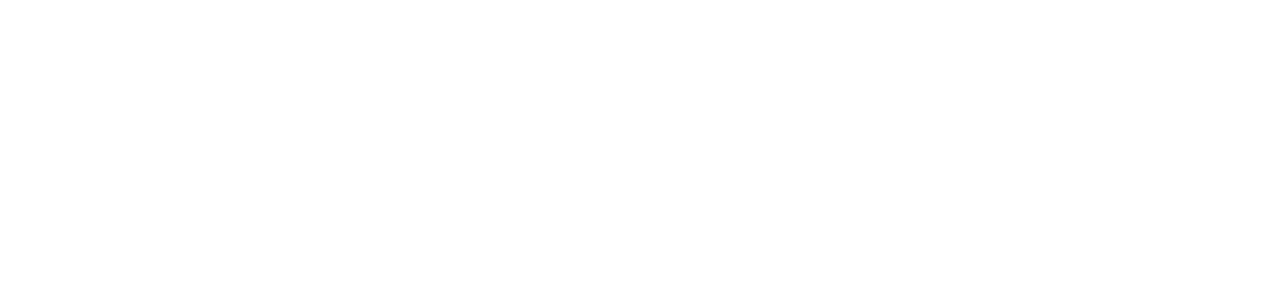
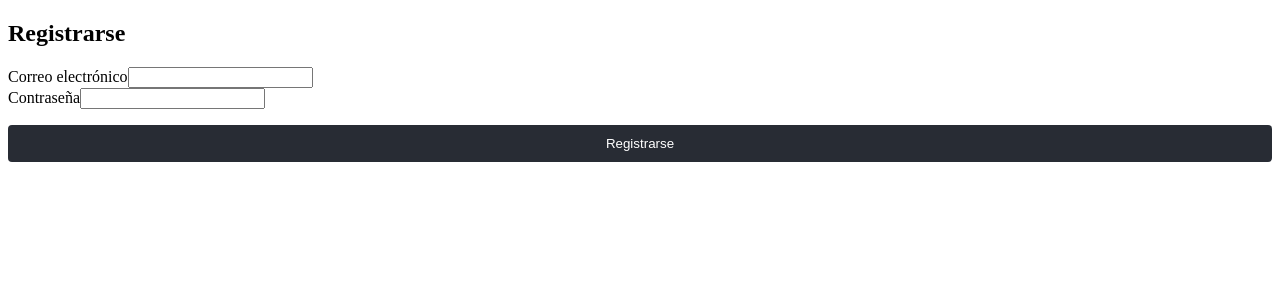
Before and after one commit to LuisAxelMarinGarcia/FrontVitePrueba, a React (Vite) app: page /register in a window 1280 px wide. Before the commit this address had no page. Shown: the top 300 px of the page. Built offline with nearby package versions, Linux system fonts and the light colour scheme.

Commit message:
conexion exitosa

```diff
--- a/src/App.jsx
+++ b/src/App.jsx
@@ -12,7 +12,7 @@
           <a href="#inicio">Inicio</a>
           <a href="#caracteristicas">Características</a>
           <a href="#contacto">Contacto</a>
-          <Link to="/login">Iniciar Sesión</Link> {/* Usa Link en lugar de <a> */}
+          <Link to="/login">Iniciar Sesión</Link>
 </nav>
       </header>
       <main>
--- a/src/Login.jsx
+++ b/src/Login.jsx
@@ -1,6 +1,7 @@
 import React, { useState } from 'react';
 import axios from 'axios';
 import './login.css';
+import { Link } from 'react-router-dom';
 
 const Login = () => {
   const [email, setEmail] = useState('');
@@ -9,12 +10,14 @@
 
   const handleSubmit = async (event) => {
     event.preventDefault();
+    console.log('Enviando:', { email, password });
     try {
       const response = await axios.post('http://localhost:33060/login', {
         email: email,
         password: password
       });
       console.log('Respuesta del servidor:', response.data.message);
+      window.location.href = '/';
     } catch (err) {
       setError(err.response ? err.response.data.message : 'Error en el servidor');
     }
@@ -46,7 +49,7 @@
           {error && <p className="error">{error}</p>}
           <button type="submit">Iniciar Sesión</button>
         </form>
-        <p>¿No tienes una cuenta? Regístrate</p>
+        <Link to="/register">Registrate</Link>
       </div>
     </div>
   );
--- /dev/null
+++ b/src/Register.jsx
@@ -0,0 +1,53 @@
+import React, { useState } from 'react';
+import axios from 'axios';
+import './register.css';
+
+
+const Register = () => {
+  const [email, setEmail] = useState('');
+  const [password, setPassword] = useState('');
+  const [message, setMessage] = useState('');
+
+  const handleSubmit = async (event) => {
+    event.preventDefault();
+    try {
+      const response = await axios.post('http://localhost:33060/register', {
+        email,
+        password
+      });
+      setMessage(response.data.message);
+    } catch (error) {
+      setMessage(error.response ? error.response.data.message : 'Error al registrar');
+    }
+  };
+
+  return (
+    <div>
+      <h2>Registrarse</h2>
+      <form onSubmit={handleSubmit}>
+        <div>
+          <label htmlFor="email">Correo electrónico</label>
+          <input
+            type="email"
+            id="email"
+            value={email}
+            onChange={(e) => setEmail(e.target.value)}
+          />
+        </div>
+        <div>
+          <label htmlFor="password">Contraseña</label>
+          <input
+            type="password"
+            id="password"
+            value={password}
+            onChange={(e) => setPassword(e.target.value)}
+          />
+        </div>
+        {message && <p>{message}</p>}
+        <button type="submit">Registrarse</button>
+      </form>
+    </div>
+  );
+};
+
+export default Register;
--- a/src/main.jsx
+++ b/src/main.jsx
@@ -3,6 +3,7 @@
 import { BrowserRouter as Router, Routes, Route } from 'react-router-dom';
 import App from './App.jsx';
 import Login from './Login.jsx';
+import Register from './register.jsx';
 import './App.css';
 
 const root = ReactDOM.createRoot(document.getElementById('root'));
@@ -12,6 +13,7 @@
       <Routes>
         <Route path="/" element={<App />} />
         <Route path="/login" element={<Login />} />
+        <Route path="/register" element={<Register />} />
       </Routes>
     </Router>
   </React.StrictMode>,
--- /dev/null
+++ b/src/register.css
@@ -0,0 +1,63 @@
+.auth-page {
+    display: flex;
+    justify-content: center;
+    align-items: center;
+    min-height: 100vh;
+    background: #f5f5f5;
+}
+
+.auth-container {
+    background: white;
+    padding: 2rem;
+    border-radius: 10px;
+    box-shadow: 0 4px 8px rgba(0, 0, 0, 0.1);
+    max-width: 400px;
+    width: 100%;
+    margin: 20px;
+}
+
+.auth-container h2 {
+    text-align: center;
+    margin-bottom: 1.5rem;
+    color: #333;
+}
+
+.form-group {
+    margin-bottom: 1rem;
+}
+
+.form-group label {
+    display: block;
+    margin-bottom: 0.5rem;
+    color: #333;
+}
+
+.form-group input {
+    width: 100%;
+    padding: 0.5rem;
+    border: 1px solid #ddd;
+    border-radius: 4px;
+    box-sizing: border-box;
+}
+
+button {
+    background-color: #282c34;
+    color: white;
+    padding: 0.7rem 1.5rem;
+    border: none;
+    border-radius: 4px;
+    cursor: pointer;
+    display: block;
+    width: 100%;
+    margin-top: 1rem;
+}
+
+button:hover {
+    background-color: #3a404c;
+}
+
+p {
+    text-align: center;
+    color: #333;
+    margin-top: 1rem;
+}
```
